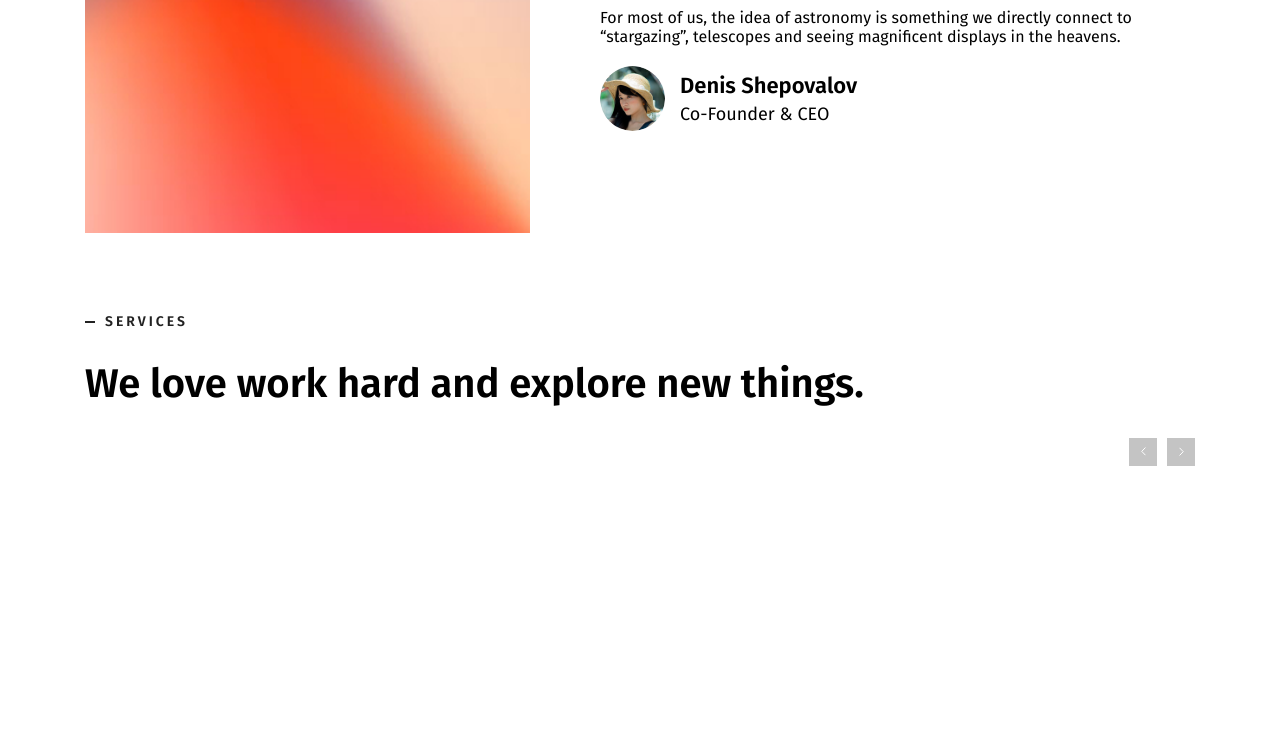
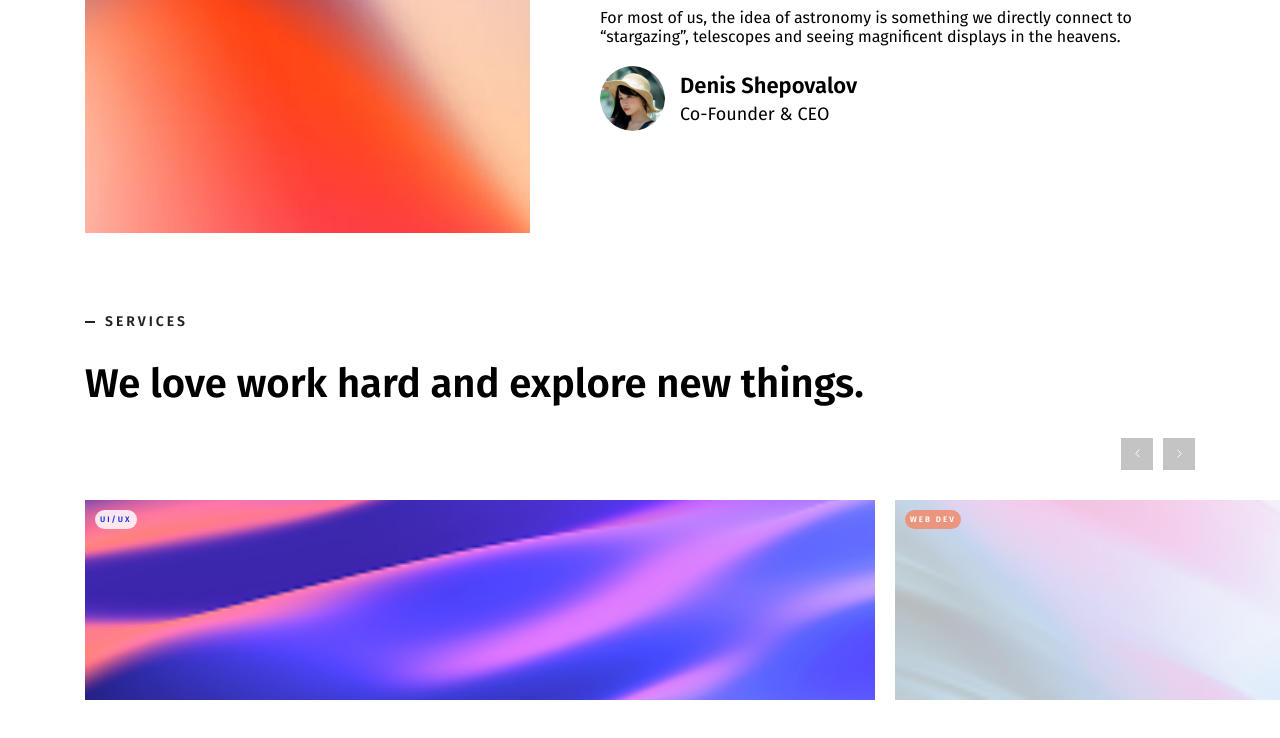
Before and after one commit to MPHDigital-RSA/Gravity, a React (Vite) app: page / in a window 1280 px wide. Shown: the part 1058-1796 px from the top of the page. Built offline with nearby package versions, Linux system fonts and the light colour scheme.

Commit message:
created the services section

```diff
--- a/src/section-components/Services.jsx
+++ b/src/section-components/Services.jsx
@@ -1,9 +1,42 @@
-import React from 'react'
+import React, { useState } from 'react'
 import '../styles/Services.css'
 import leftChevron from '../assets/leftChevron.svg'
 import rightChevron from '../assets/rightChevron.svg'
 
+import imageOne from '../assets/heroImage.png'
+import imageTwo from '../assets/messageImage.png'
+import imageThree from '../assets/servicesImage.png'
+import imageFour from '../assets/servicesImage2.png'
+
+
+const carousel = [
+    {
+        color: "green",
+        service: 'Web Development'
+    },
+    {
+        color: "red",
+        service: 'Graphic Design'
+    },
+    {
+        color: "orange",
+        service: 'Marketing'
+    },
+];
+
 function Services() {
+
+    const [itemIndex, setItemIndex] = useState(0);
+
+    const leftNav = () => {
+        alert("left item")
+    }
+
+    const rightNav = () => {
+        alert("right item")
+
+    }
+
     return (
         <div className='wrapper services'>
             <div className="subtitle">
@@ -16,13 +49,28 @@ function Services() {
             </h2>
 
             <div className="carousel-nav">
-                <button className='carousel-button'>
+                <button className='carousel-button' onClick={leftNav}>
                     <img src={leftChevron} alt="button to navigate left of the carousel" />
                 </button>
-                <button className='carousel-button'>
+                <button className='carousel-button' onClick={rightNav}>
                     <img src={rightChevron} alt="button to navigate right of the carousel" />
                 </button>
             </div>
+
+            <div className="carousel-content">
+
+                <div className="image">
+                    <img src={imageThree} alt="" width="500" height="300" />
+                    <span>UI/UX</span>
+                </div>
+
+                <div className="image">
+                    <img src={imageFour} alt="" width="500" height="300" />
+                    <span>Web Dev</span>
+                </div>
+            </div>
+
+
         </div>
     )
 }
--- a/src/styles/Services.css
+++ b/src/styles/Services.css
@@ -38,7 +38,64 @@
 
 .carousel-button {
     background-color: var(--c-light-gray);
-    width: 28px;
-    height: 28px;
+    width: 32px;
+    height: 32px;
     border: none;
+    cursor: pointer;
 }
+
+.carousel-content {
+
+    grid-column: 2/-1;
+    display: grid;
+    grid-template-columns: repeat(3, 1fr);
+    gap: 20px;
+}
+
+.image {
+    position: relative;
+    height: 200px;
+}
+
+.image:nth-child(1) {
+    grid-column: 1/3;
+
+    img {
+        width: 100%;
+        height: 100%;
+        object-fit: cover;
+    }
+
+    span {
+        background-color: #ffffffd3;
+        color: #1434E1;
+    }
+}
+
+.image:nth-child(2) {
+    grid-column: 3/-1;
+
+    img {
+        width: 100%;
+        height: 100%;
+        object-fit: cover;
+    }
+
+    span {
+        background-color: #ef8e70e0;
+        color: #FFFFFF;
+    }
+}
+
+.image span {
+    font-size: 8px;
+    text-transform: uppercase;
+    /* background-color: red; */
+    font-weight: 600;
+    letter-spacing: 2px;
+    padding: 5px;
+    border-radius: 20px;
+    position: absolute;
+    top: 10px;
+    left: 10px;
+}
```
Also changed, not shown: src/assets/servicesImage.png (added), src/assets/servicesImage2.png (added).
